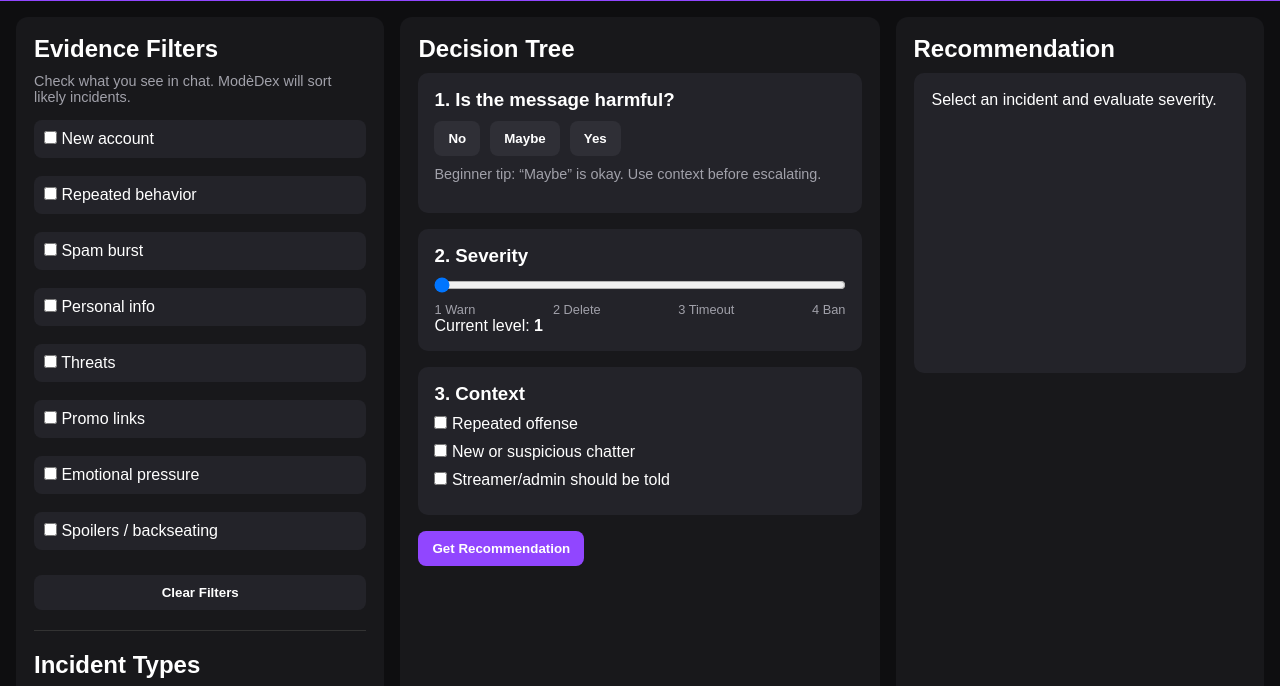
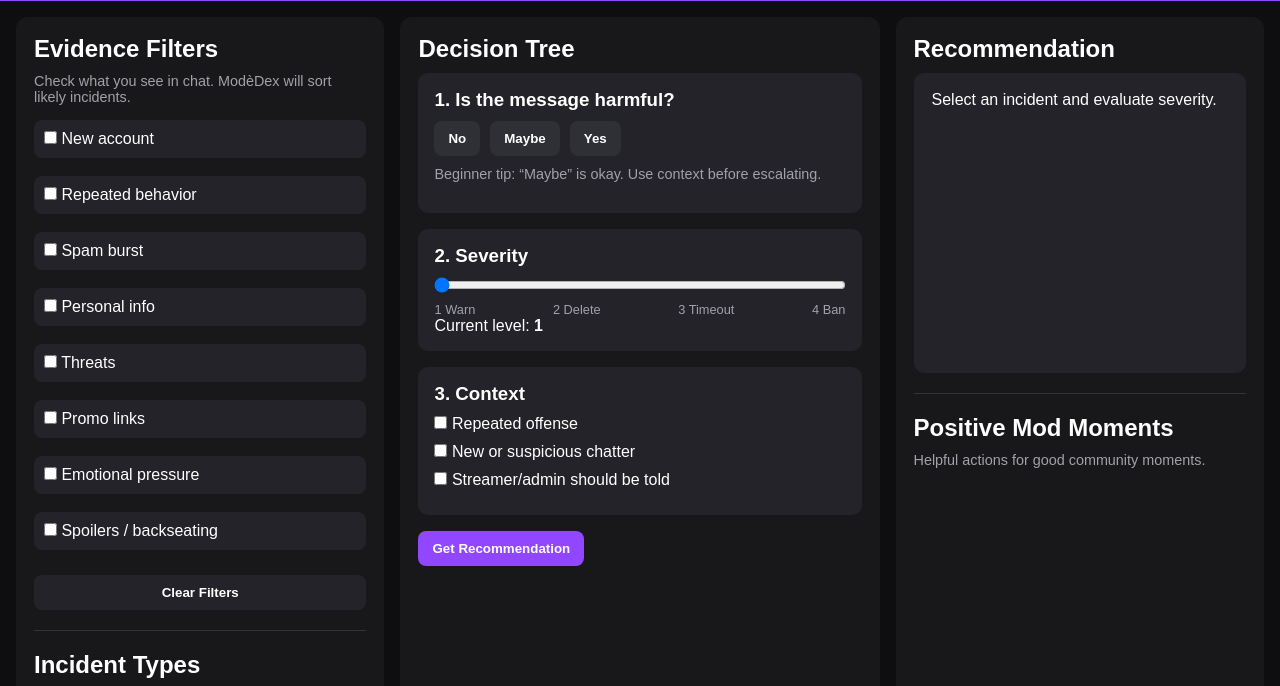
Before and after one commit to sassymangle/Mod-Dex, a plain HTML site: page index.html in a window 1280 px wide. Shown: the part 100-786 px from the top of the page. Drawn offline with Linux system fonts and the light colour scheme.

Commit message:
Update index.html
positive moments updated

```diff
--- a/index.html
+++ b/index.html
@@ -167,6 +167,15 @@
       <div id="result" class="result-card">
         Select an incident and evaluate severity.
       </div>
+
+      <hr class="panel-divider" />
+
+      <h2>Positive Mod Moments</h2>
+      <p class="helper-text">
+        Helpful actions for good community moments.
+      </p>
+
+      <div id="positiveList" class="incident-list"></div>
     </section>
   </main>
 
```
